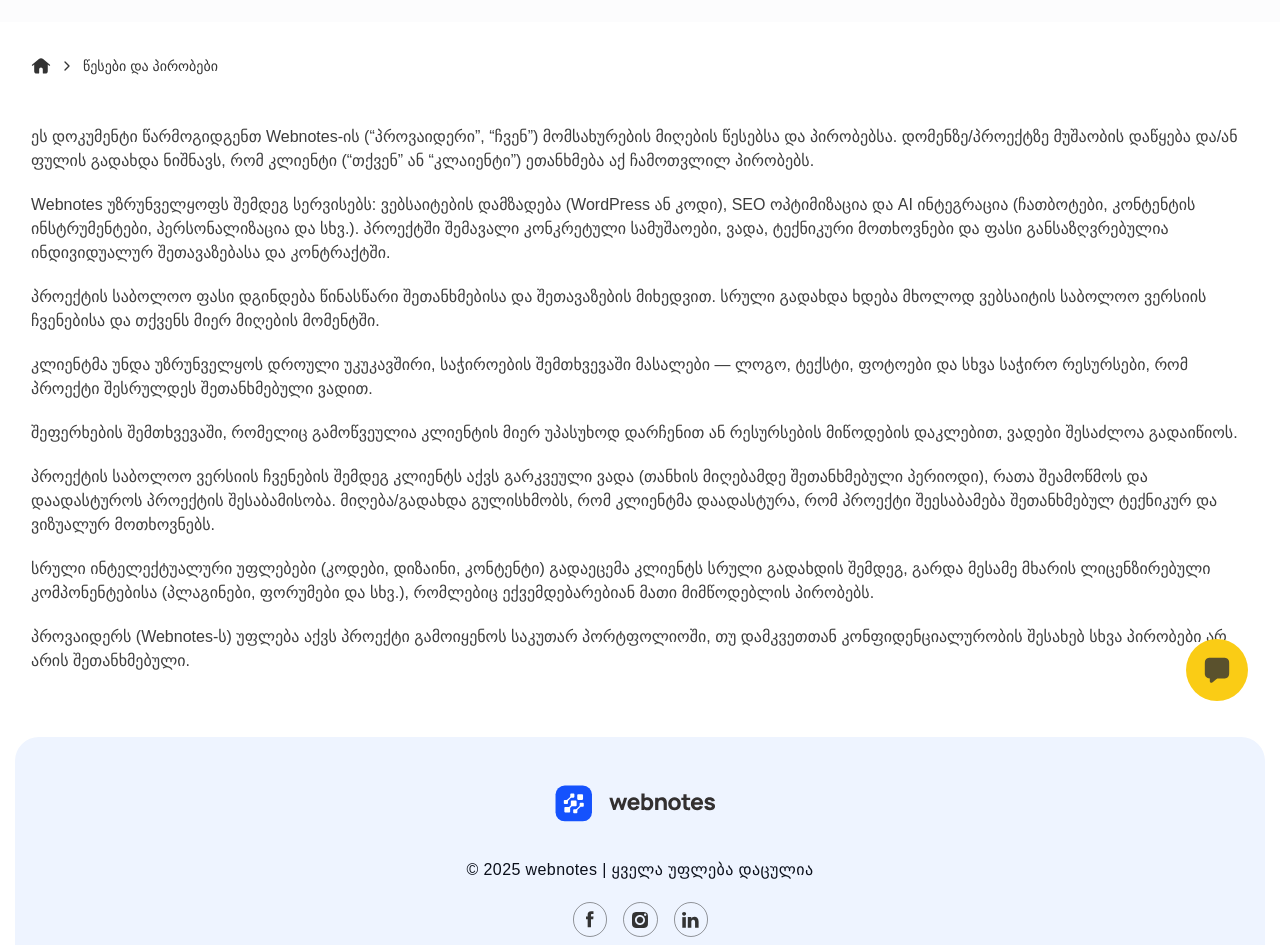
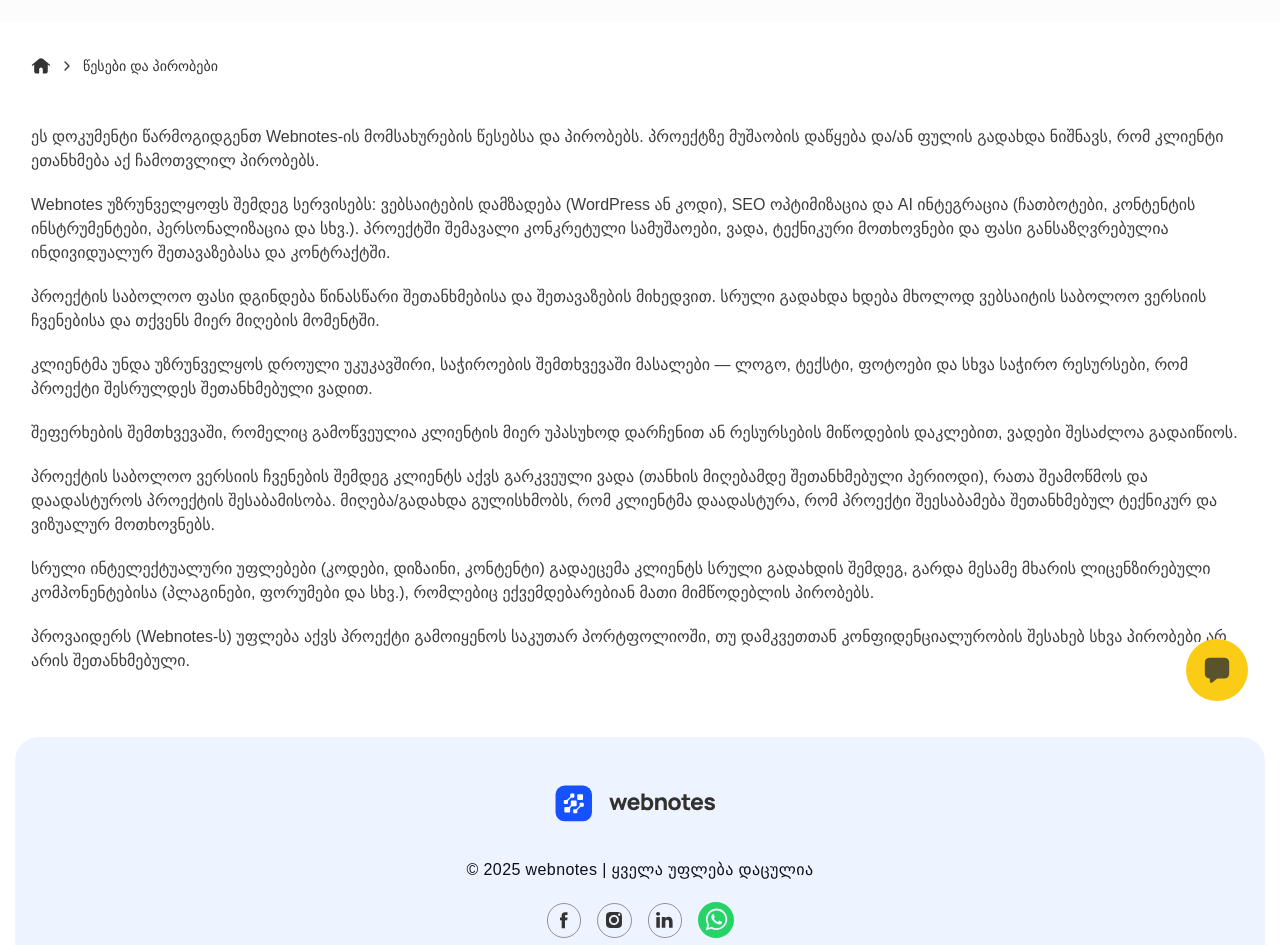
Before and after one commit to SabaGG71/webnotes, a Next.js app: page /privacy in a window 1280 px wide. Shown: the part 67-1012 px from the top of the page. Built offline with nearby package versions, Linux system fonts and the light colour scheme.

Commit message:
final version of webnotes

```diff
--- a/app/privacy/page.tsx
+++ b/app/privacy/page.tsx
@@ -14,9 +14,8 @@
       <Breadcrumbs link="/privacy" text="წესები და პირობები" />
       <div className="flex flex-col max-sm:text-sm gap-5 my-12 mb-16 text-[#333]/95">
         <p>
-          ეს დოკუმენტი წარმოგიდგენთ Webnotes-ის (“პროვაიდერი”, “ჩვენ”) მომსახურების მიღების წესებსა
-          და პირობებსა. დომენზე/პროექტზე მუშაობის დაწყება და/ან ფულის გადახდა ნიშნავს, რომ კლიენტი
-          (“თქვენ” ან “კლაიენტი”) ეთანხმება აქ ჩამოთვლილ პირობებს.
+          ეს დოკუმენტი წარმოგიდგენთ Webnotes-ის მომსახურების წესებსა და პირობებს. პროექტზე მუშაობის
+          დაწყება და/ან ფულის გადახდა ნიშნავს, რომ კლიენტი ეთანხმება აქ ჩამოთვლილ პირობებს.
         </p>
 
         <p>
--- a/components/general/ChatBot.tsx
+++ b/components/general/ChatBot.tsx
@@ -34,7 +34,6 @@
     }
   }, [messages]);
 
-  // დახურვა, როცა გარეთ კლიკს ახდენს
   useEffect(() => {
     const handleClickOutside = (event: MouseEvent) => {
       if (containerRef.current && !containerRef.current.contains(event.target as Node)) {
@@ -72,19 +71,34 @@
     }
   };
 
+  // ფუნქცია, რომელიც ტექსტში URL-ებს clickable აყენებს
+  const renderMessage = (text: string) => {
+    const parts = text.split(/(\bhttps?:\/\/[^\s]+)/g);
+    return parts.map((part, idx) => {
+      if (/https?:\/\/[^\s]+/.test(part)) {
+        // ამოჭრა ბოლო punctuation, რომ არ გადაგიყვანოს 404-ზე
+        const cleanUrl = part.replace(/[.,;!?)]*$/, "");
+        return (
+          <a
+            key={idx}
+            href={cleanUrl}
+            target="_blank"
+            rel="noopener noreferrer"
+            className="text-primary-500 text-[14px] font-manrope hover:text-primary-400 underline break-words"
+          >
+            {cleanUrl}
+          </a>
+        );
+      }
+      return <span key={idx}>{part}</span>;
+    });
+  };
+
   return (
     <div ref={containerRef} className="fixed bottom-8 right-8 z-50 flex flex-col items-end gap-2">
-      {/* Chat Window */}
       {isOpen && (
-        <div
-          className={`mb-2 transform transition-all duration-300 scale-100
-                      max-md:fixed max-md:inset-0 max-md:w-full max-md:h-full max-md:m-0`}
-        >
-          <Card
-            className={`flex flex-col h-[500px] rounded-[24px] overflow-hidden w-[380px]
-                        max-md:h-full max-md:w-full max-md:rounded-none`}
-          >
-            {/* Header */}
+        <div className="mb-2 transform transition-all duration-300 scale-100 max-md:fixed max-md:inset-0 max-md:w-full max-md:h-full max-md:m-0">
+          <Card className="flex flex-col h-[500px] rounded-[24px] overflow-hidden w-[380px] max-md:h-full max-md:w-full max-md:rounded-none">
             <CardHeader className="bg-primary-900 text-white flex justify-between p-4">
               <div className="flex items-center justify-between w-full">
                 <div className="flex items-center gap-4">
@@ -100,7 +114,6 @@
               </div>
             </CardHeader>
 
-            {/* Messages */}
             <CardContent className="flex-1 p-4 overflow-hidden bg-primary-50">
               <div ref={scrollRef} className="h-full overflow-y-auto flex flex-col space-y-4">
                 {messages.map((msg, i) => (
@@ -109,13 +122,13 @@
                     className={`flex ${msg.sender === "user" ? "justify-end" : "justify-start"}`}
                   >
                     <div
-                      className={`px-4 py-2 rounded-2xl max-w-[75%] text-[15px] ${
+                      className={`px-4 py-2 rounded-2xl max-w-[75%] text-[15px] break-words ${
                         msg.sender === "user"
                           ? "bg-primary-500 text-white rounded-br-none"
-                          : "bg-white text-primary-900 rounded-bl-none border border-gray-200"
+                          : "bg-white inline-block text-primary-900 rounded-bl-none border border-gray-200"
                       }`}
                     >
-                      {msg.text}
+                      {renderMessage(msg.text)}
                     </div>
                   </div>
                 ))}
@@ -127,7 +140,6 @@
               </div>
             </CardContent>
 
-            {/* Input */}
             <form onSubmit={sendMessage} className="flex gap-2 p-4 bg-white">
               <Input
                 type="text"
@@ -147,7 +159,6 @@
         </div>
       )}
 
-      {/* Chat Toggle Button */}
       {!isOpen && (
         <button
           onClick={() => setIsOpen(true)}
--- a/components/general/SocialIcons.tsx
+++ b/components/general/SocialIcons.tsx
@@ -5,6 +5,7 @@
     <div className="mt-[20px]">
       <div className="flex items-center gap-4 mb-[30px]">
         <a
+          title="facebook"
           rel="noopener noreferrer nofollow"
           href="https://www.facebook.com/webnotes.ge/"
           target="_blank"
@@ -25,6 +26,7 @@
           </div>
         </a>
         <a
+          title="instagram"
           rel="noopener noreferrer nofollow"
           href="https://www.instagram.com/webnotes_official/"
           target="_blank"
@@ -51,6 +53,7 @@
           </div>
         </a>
         <a
+          title="linkedin"
           rel="noopener noreferrer nofollow"
           href="https://www.linkedin.com/company/webnotes-official/"
           target="_blank"
@@ -75,6 +78,30 @@
             </svg>
           </div>
         </a>
+        <a
+          rel="noopener noreferrer"
+          title="whatsapp"
+          target="_blank"
+          href="https://wa.me/995511199826"
+          className="hover:scale-[1.02] duration-200 transition-none hover:opacity-70"
+        >
+          <svg
+            width="36"
+            height="36"
+            viewBox="0 0 36 36"
+            fill="none"
+            xmlns="http://www.w3.org/2000/svg"
+          >
+            <path
+              d="M18 0C27.9411 0 36 8.05887 36 18C36 27.9411 27.9411 36 18 36C8.05887 36 0 27.9411 0 18C0 8.05887 8.05887 0 18 0ZM18.5938 6.60059C12.6942 6.60059 7.89213 11.4014 7.88965 17.3027C7.88885 19.1892 8.3817 21.0311 9.31836 22.6543L7.7998 28.2002L13.4746 26.7119C15.0378 27.5645 16.7977 28.014 18.5889 28.0146H18.5938C24.4949 28.0121 29.2945 23.2115 29.2969 17.3115C29.298 14.4517 28.1858 11.7623 26.165 9.73926C24.1443 7.71619 21.4569 6.60193 18.5938 6.60059Z"
+              fill="#25D366"
+            />
+            <path
+              d="M18.5974 8.40771C20.9734 8.40866 23.207 9.33563 24.8865 11.0171C26.5658 12.6986 27.4908 14.9332 27.49 17.3101C27.488 22.2154 23.4968 26.2065 18.5935 26.2065H18.5896C16.9934 26.2059 15.428 25.7768 14.0623 24.9663L13.7371 24.7739L10.3699 25.6567L11.2683 22.3745L11.0574 22.0376C10.1669 20.6212 9.69634 18.9842 9.69702 17.3032C9.69897 12.3983 13.6903 8.40771 18.5974 8.40771ZM14.8035 12.3599C14.6252 12.3599 14.3355 12.4264 14.0906 12.6938C13.8454 12.9616 13.155 13.609 13.155 14.9253C13.1551 16.2417 14.1131 17.5134 14.2468 17.6919C14.3814 17.8718 16.1332 20.5718 18.8152 21.73C19.4531 22.0055 19.9512 22.1702 20.3396 22.2935C20.9802 22.497 21.5635 22.4678 22.0242 22.3989C22.538 22.3222 23.6069 21.7521 23.8298 21.1274C24.0524 20.5028 24.0519 19.9674 23.9851 19.856C23.9182 19.7446 23.7405 19.6772 23.4734 19.5435C23.2059 19.4096 21.8905 18.7627 21.6453 18.6733C21.4003 18.5842 21.2219 18.5397 21.0437 18.8071C20.8655 19.0748 20.3531 19.6774 20.197 19.856C20.0411 20.0343 19.885 20.057 19.6179 19.9233C19.3505 19.7895 18.4881 19.5064 17.4666 18.5952C16.6717 17.8861 16.1352 17.0104 15.9792 16.7427C15.8233 16.475 15.9626 16.3301 16.0964 16.1968C16.2167 16.0769 16.3642 15.8841 16.4978 15.728C16.6312 15.5721 16.6763 15.4609 16.7654 15.2827C16.8545 15.1042 16.8097 14.9478 16.7429 14.814C16.6761 14.6801 16.1406 13.3631 15.9177 12.8276C15.7007 12.3067 15.4803 12.3769 15.3162 12.3687C15.1604 12.3608 14.9817 12.3599 14.8035 12.3599Z"
+              fill="#25D366"
+            />
+          </svg>
+        </a>
       </div>
     </div>
   );
```
